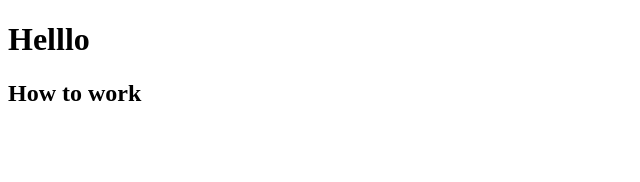
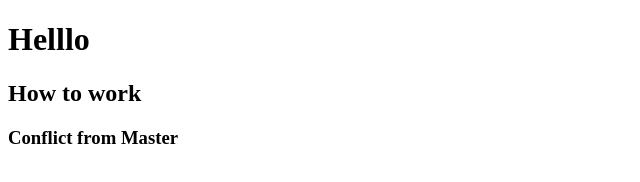
Before and after one commit to vanhai365/GITHUB_VN, a plain HTML site: page index.html in a window 1280 px wide. Shown: the whole page, without its empty margins (0-640 px from the left). Drawn offline with Linux system fonts and the light colour scheme.

Commit message:
commit from master

```diff
--- a/index.html
+++ b/index.html
@@ -9,5 +9,6 @@
 <body>
     <h1>Helllo</h1>
     <h2>How to work</h2>
+    <h3>Conflict from Master</h3>
 </body>
 </html>
```
